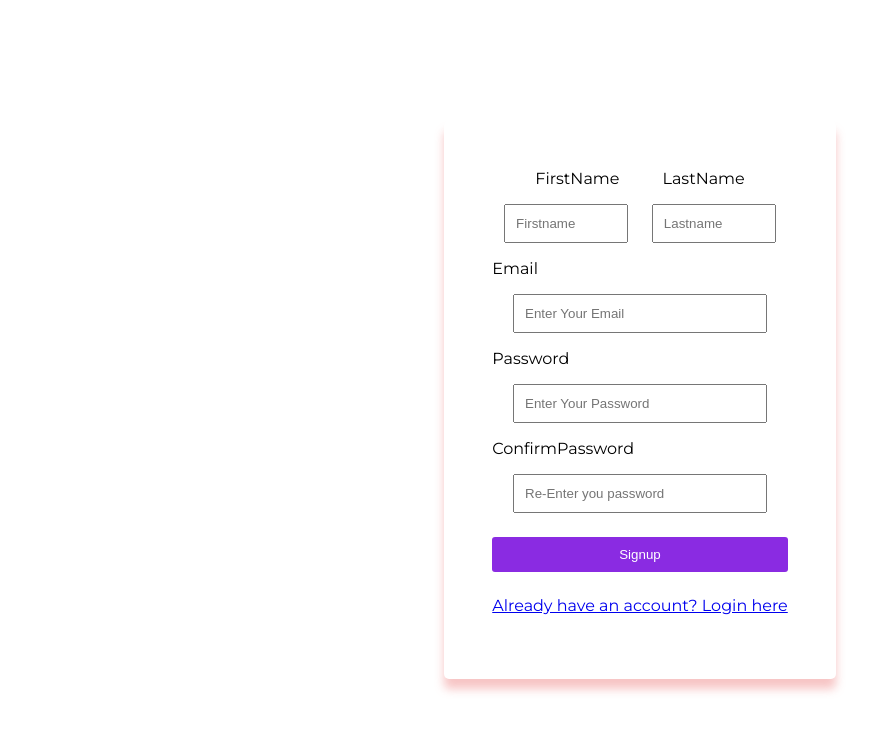
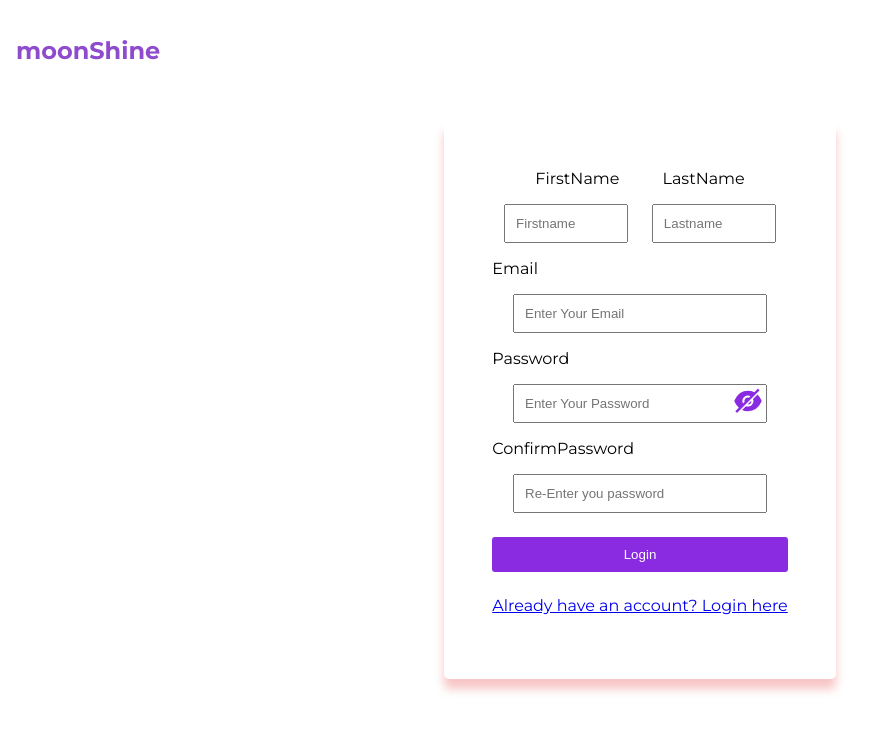
Before and after one commit to sumitsaurabh927/Momentum-fe, a React (Create React App) app: page /signup in a window 1280 px wide. Shown: the top 732 px of the page, without its empty margins (0-886 px from the left). Built offline with nearby package versions, Linux system fonts and the light colour scheme.

Commit message:
added show password option

```diff
--- a/src/pages/Login/Login.js
+++ b/src/pages/Login/Login.js
@@ -4,6 +4,7 @@ import "./login.css";
 import { useDispatch } from "react-redux";
 import { signin } from "../../actions/auth";
 import Loader from "../../components/Loader/Loader";
+import { AiFillEyeInvisible, AiFillEye } from "react-icons/ai";
 
 const Login = () => {
   const [formValue, setFormValue] = useState({
@@ -12,6 +13,7 @@ const Login = () => {
   });
 
   const [isLoading, setIsLoading] = useState(false);
+  const [isText, setIsText] = useState(false);
 
   const dispatch = useDispatch();
   const navigate = useNavigate();
@@ -21,6 +23,10 @@ const Login = () => {
       ...formValue,
       [e.target.name]: e.target.value,
     });
+  };
+
+  const showHandler = () => {
+    setIsText((prev) => !prev);
   };
 
   const handleFormSubmit = (e) => {
@@ -33,6 +39,9 @@ const Login = () => {
 
   return (
     <div className="auth_container">
+      <div className="auth_header">
+        <h2>moonShine</h2>
+      </div>
       <form onSubmit={handleFormSubmit} className="auth_form">
         <label for="email">Email</label>
         <input
@@ -46,7 +55,7 @@ const Login = () => {
         />
         <label for="password">Password</label>
         <input
-          type="password"
+          type={isText ? "text" : "password"}
           className="auth_input"
           id="password"
           value={formValue.password}
@@ -54,6 +63,11 @@ const Login = () => {
           onChange={handleChange}
           placeholder="Enter Your Password"
         />
+        {isLoading ? null : (
+          <div className="auth_icon" onClick={showHandler}>
+            {isText ? <AiFillEye /> : <AiFillEyeInvisible />}
+          </div>
+        )}
         <div className="auth_button_container">
           {isLoading ? (
             <Loader />
--- a/src/pages/Login/login.css
+++ b/src/pages/Login/login.css
@@ -1,38 +1,65 @@
-.auth_container{
+.auth_container {
   display: flex;
   flex-direction: column;
   justify-content: center;
   align-items: center;
   min-height: 100vh;
+  position: relative;
 }
-.auth_sub_container{
+.auth_header {
+  position: absolute;
+  left: 1rem;
+  top: 1rem;
+}
+.auth_header > h2 {
+  font-size: 1.5rem;
+  color: rgb(142, 75, 205);
+}
+.auth_sub_container {
   display: flex;
   align-items: center;
   justify-content: space-evenly;
 }
-.auth_sub_container>input{
+.auth_sub_container > input {
   max-width: 100px;
 }
-.auth_form{
-    display:flex;
+.auth_form {
+  display: flex;
   flex-direction: column;
   padding: 3rem;
   border-radius: 5px;
   box-shadow: 0px 10px 10px rgba(236, 109, 109, 0.4);
+  position: relative;
 }
-.auth_input{
+.auth_input {
   width: 100%;
   max-width: 230px;
   margin: 1rem auto;
   padding: 10px;
   font-weight: 500;
 }
-.auth_button_container{
+.auth_icon {
+  position: absolute;
+  right: 4.5rem;
+  bottom: 10.3rem;
+  font-size: 2rem;
+  cursor: pointer;
+  color: blueviolet;
+}
+.auth_icon_signup {
+  position: absolute;
+  right: 4.5rem;
+  bottom: 15.9rem;
+  font-size: 2rem;
+  cursor: pointer;
+  color: blueviolet;
+}
+.auth_button_container {
   width: 100%;
 }
-.auth_button{
+.auth_button {
   width: 100%;
-    margin: .5rem auto;
+  margin: 0.5rem auto;
   padding: 10px 0;
   color: white;
   background-color: blueviolet;
--- a/src/pages/Signup/Signup.js
+++ b/src/pages/Signup/Signup.js
@@ -1,42 +1,56 @@
-import React, { useState } from 'react'
-import { Link, useNavigate } from 'react-router-dom';
+import React, { useState } from "react";
+import { Link, useNavigate } from "react-router-dom";
 import "../Login/login.css";
-import { useDispatch } from 'react-redux';
-import { signup } from '../../actions/auth';
+import { useDispatch } from "react-redux";
+import { signup } from "../../actions/auth";
+import Loader from "../../components/Loader/Loader";
+import { AiFillEyeInvisible, AiFillEye } from "react-icons/ai";
 
 const Signup = () => {
-    const [formValue,setFormValue]=useState({
-        first_name:"",
-        last_name:"",
-        email:"",
-        password:"",
-        confirm_password:"",
+  const [formValue, setFormValue] = useState({
+    first_name: "",
+    last_name: "",
+    email: "",
+    password: "",
+    confirm_password: "",
   });
+
+  const [isLoading, setIsLoading] = useState(false);
+  const [isText, setIsText] = useState(false);
 
   const dispatch = useDispatch();
   const navigate = useNavigate();
 
-    const handleChange = (e) =>{
+  const handleChange = (e) => {
     setFormValue({
       ...formValue,
-            [e.target.name]:e.target.value,
-        })
+      [e.target.name]: e.target.value,
+    });
+  };
 
-    }
+  const showHandler = () => {
+    setIsText((prev) => !prev);
+  };
 
-    const handleFormSubmit=(e)=>{
+  const handleFormSubmit = (e) => {
     e.preventDefault();
-      dispatch(signup(formValue,navigate));
-    }
+    setIsLoading(true);
+    dispatch(signup(formValue, navigate)).finally(() => {
+      setIsLoading(false);
+    });
+  };
 
   return (
-    <div className='auth_container'>
+    <div className="auth_container">
+      <div className="auth_header">
+        <h2>moonShine</h2>
+      </div>
       <form onSubmit={handleFormSubmit} className="auth_form">
         <div className="auth_sub_container">
-              <label for="firstname" >FirstName</label>
-              <label for="lastname" >LastName</label>
+          <label for="firstname">FirstName</label>
+          <label for="lastname">LastName</label>
         </div>
-          <div className='auth_sub_container'>
+        <div className="auth_sub_container">
           <input
             type="text"
             className="auth_input"
@@ -56,7 +70,7 @@ const Signup = () => {
             placeholder="Lastname"
           />
         </div>
-            <label for="email" >Email</label>
+        <label for="email">Email</label>
         <input
           type="text"
           className="auth_input"
@@ -68,7 +82,7 @@ const Signup = () => {
         />
         <label for="password">Password</label>
         <input
-              type="password"
+          type={isText ? "text" : "password"}
           className="auth_input"
           id="password"
           value={formValue.password}
@@ -76,7 +90,12 @@ const Signup = () => {
           onChange={handleChange}
           placeholder="Enter Your Password"
         />
-            <label for="confirmpassword" >ConfirmPassword</label>
+        {isLoading ? null : (
+          <div className="auth_icon_signup" onClick={showHandler}>
+            {isText ? <AiFillEye /> : <AiFillEyeInvisible />}
+          </div>
+        )}
+        <label for="confirmpassword">ConfirmPassword</label>
         <input
           type="text"
           className="auth_input"
@@ -87,15 +106,23 @@ const Signup = () => {
           placeholder="Re-Enter you password"
         />
         <div className="auth_button_container">
-              <button className="auth_button" disabled={!(formValue.email && formValue.password)}>Signup</button>
+          {isLoading ? (
+            <Loader />
+          ) : (
+            <button
+              className="auth_button"
+              disabled={!(formValue.email && formValue.password)}
+            >
+              Login
+            </button>
+          )}
         </div>
         <Link to="/">
           <p>Already have an account? Login here</p>
         </Link>
       </form>
     </div>
+  );
+};
 
-  )
-}
-
-export default Signup
+export default Signup;
```
Lines whose indentation alone changed are shown as unchanged.
